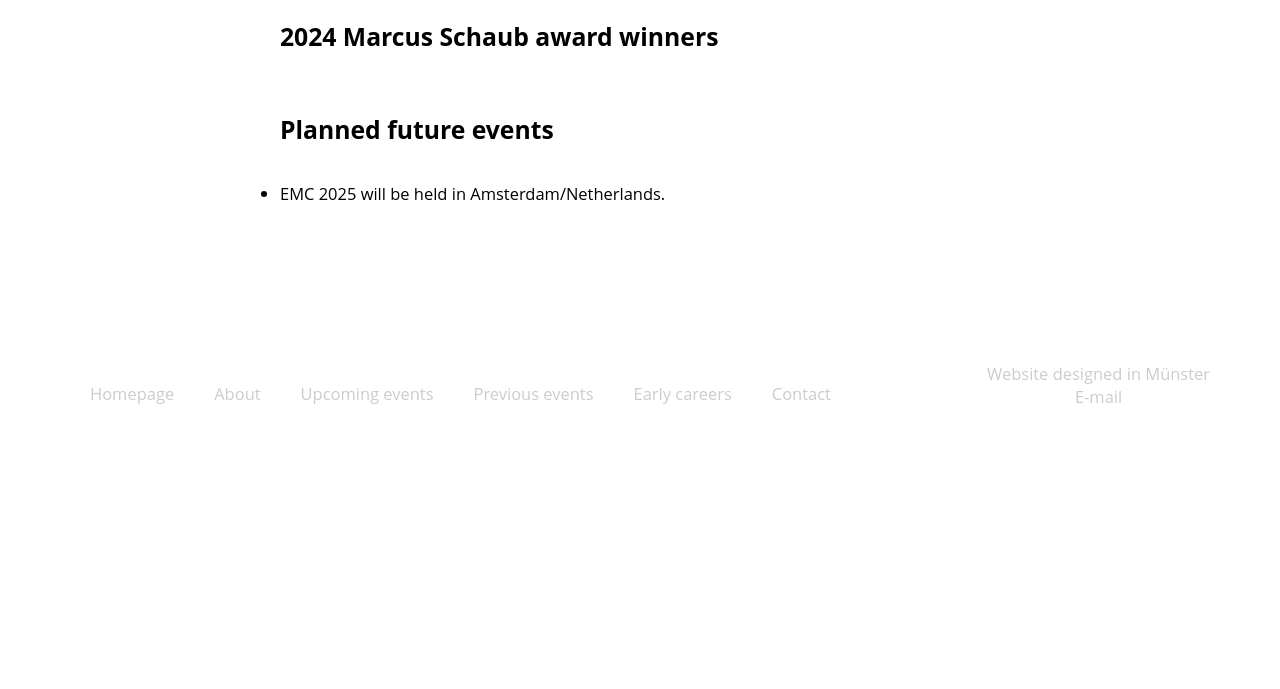
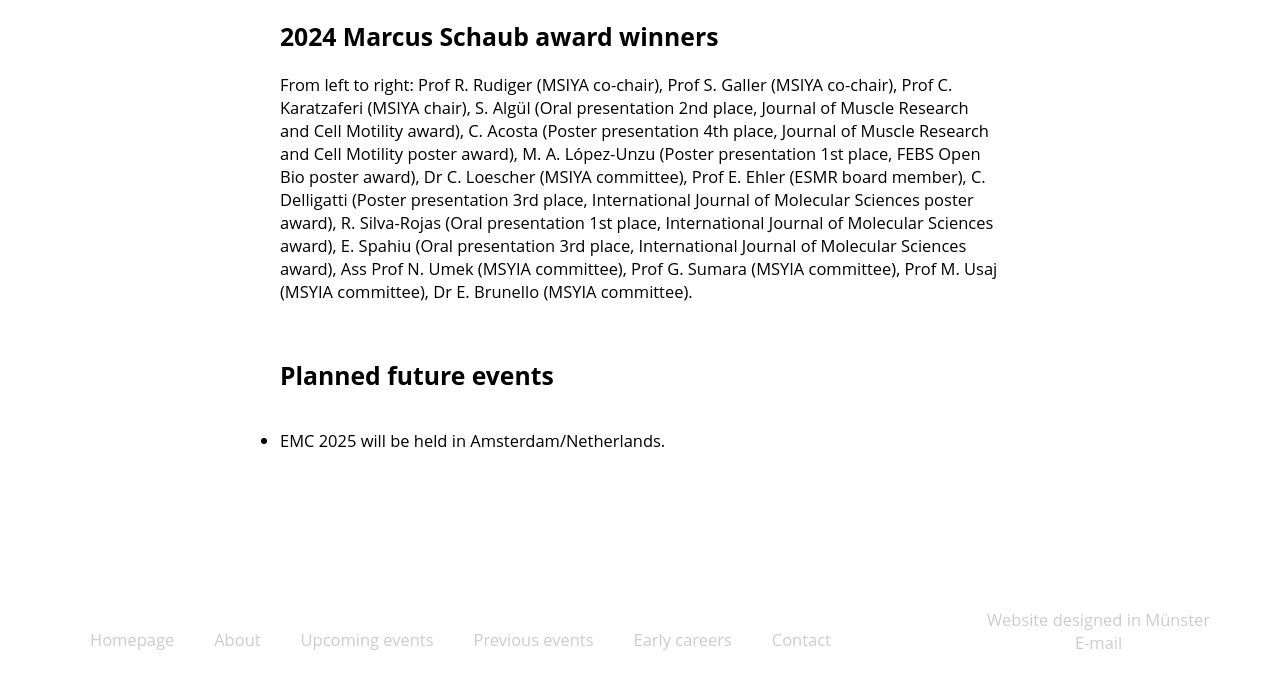
Before and after one commit to UKMPhysII/UKMPhysII.github.io, a plain HTML site: page upcoming-events.html in a window 1280 px wide. Shown: the part 964-1653 px from the top of the page. Before the commit the page ends 1408 px from the top, so only its background shows below. Drawn offline with Linux system fonts and the light colour scheme.

Commit message:
Update upcoming-events.html

```diff
--- a/upcoming-events.html
+++ b/upcoming-events.html
@@ -56,6 +56,7 @@
 
         <p> <img src="images\banner-images\Marcus Schaub award photo.JPG" alt=""> </p>
         <h1>2024 Marcus Schaub award winners</h1>
+        <p> From left to right: Prof R. Rudiger (MSIYA co-chair), Prof S. Galler (MSIYA co-chair), Prof C. Karatzaferi (MSIYA chair), S. Algül (Oral presentation 2nd place, Journal of Muscle Research and Cell Motility award), C. Acosta (Poster presentation 4th place, Journal of Muscle Research and Cell Motility poster award), M. A. López-Unzu (Poster presentation 1st place, FEBS Open Bio poster award), Dr C. Loescher (MSIYA committee), Prof E. Ehler (ESMR board member), C. Delligatti (Poster presentation 3rd place, International Journal of Molecular Sciences poster award), R. Silva-Rojas (Oral presentation 1st place, International Journal of Molecular Sciences award), E. Spahiu (Oral presentation 3rd place, International Journal of Molecular Sciences award), Ass Prof N. Umek (MSYIA committee), Prof G. Sumara (MSYIA committee),  Prof M. Usaj (MSYIA committee), Dr E. Brunello (MSYIA committee).
         </section>
         <section>
         <h1>Planned future events</h1>
```
